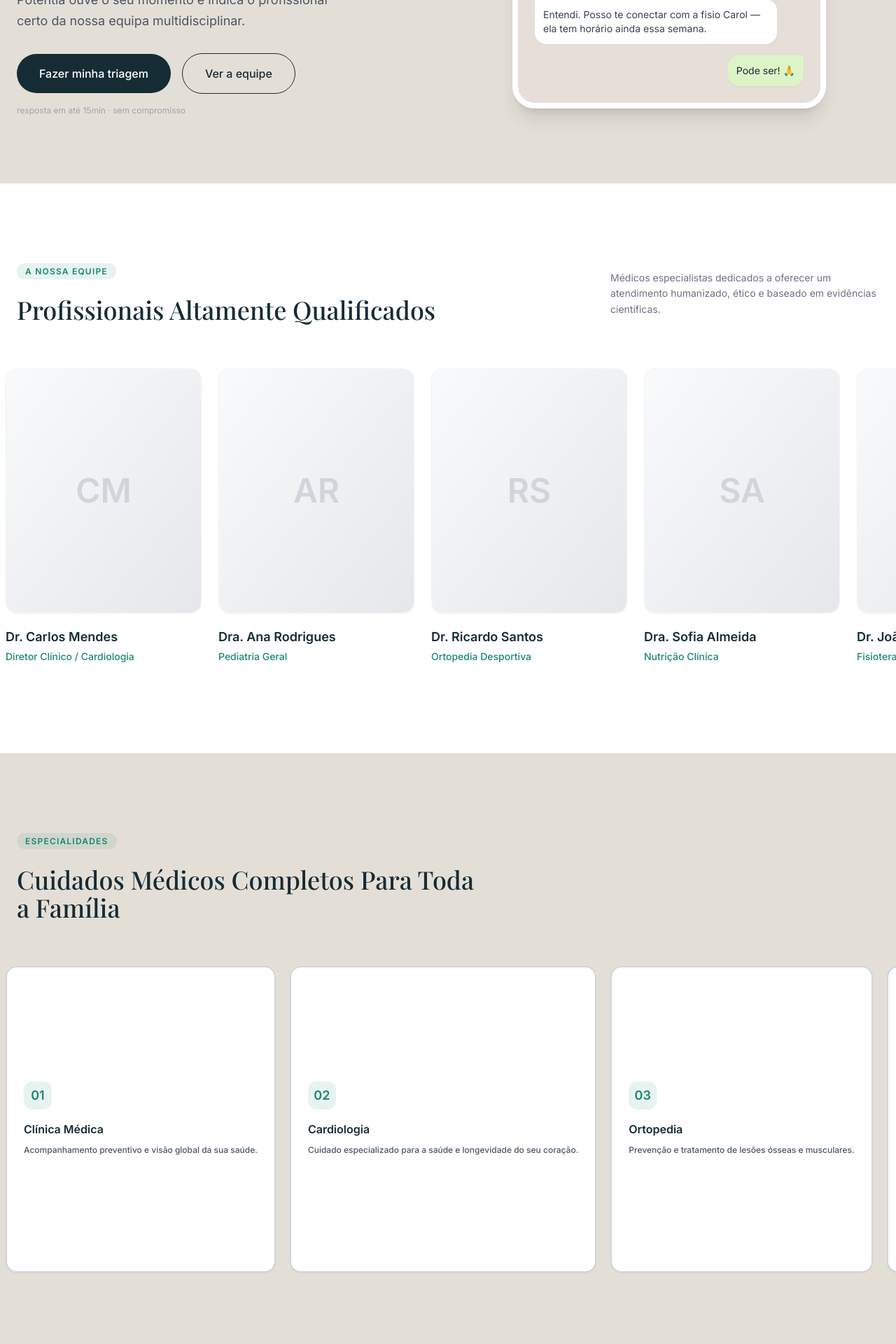
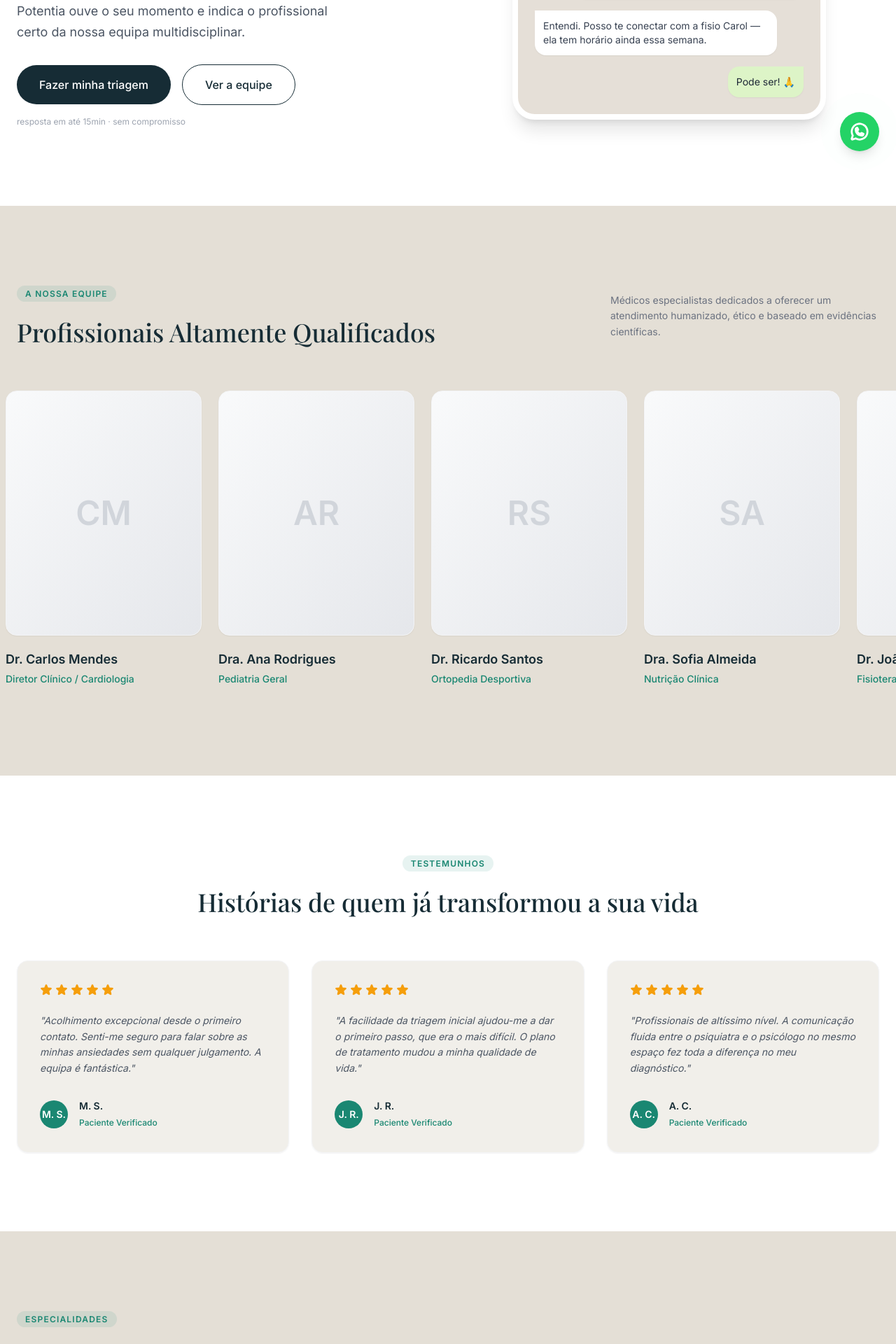
Before and after one commit to CarolSanchezA/potentia-web, a React (Vite) app: page / in a window 1280 px wide. Shown: the part 560-2480 px from the top of the page at 70% size. Built offline with nearby package versions, Linux system fonts and the light colour scheme; a web font is replaced by a local one.

Commit message:
add floating button whatsapp and section reviews

```diff
--- a/src/App.tsx
+++ b/src/App.tsx
@@ -1,10 +1,12 @@
 import Navbar from "@/components/sections/Navbar";
 import Hero from "@/components/sections/Hero";
 import Team from "@/components/sections/Team";
+import Reviews from "@/components/sections/Reviews";
 import Services from "@/components/sections/Services";
 import Triage from "@/components/sections/Triage";
-import Faq from "./components/sections/Faq";
+import Faq from "@/components/sections/Faq";
 import Footer from "@/components/sections/Footer";
+import FloatingWhatsApp from "@/components/sections/FloatingWhatsApp";
 
 export default function App() {
   return (
@@ -14,11 +16,13 @@ export default function App() {
       <main>
         <Hero />
         <Team />
+        <Reviews />
         <Services />
         <Triage />
         <Faq />
       </main>
       <Footer />
+      <FloatingWhatsApp />
     </div>
   );
 }
--- /dev/null
+++ b/src/components/sections/FloatingWhatsApp.tsx
@@ -0,0 +1,20 @@
+import { PiWhatsappLogoBold } from 'react-icons/pi';
+
+export default function FloatingWhatsApp() {
+  return (
+    <a
+      // Este href será atualizado quando ligarmos a API, por agora usamos um link direto de teste
+      href="https://wa.me/5511999999999"
+      target="_blank"
+      rel="noopener noreferrer"
+      className="fixed bottom-6 right-6 z-50 w-14 h-14 bg-[#25D366] text-white rounded-full shadow-lg hover:shadow-xl hover:-translate-y-1 transition-all duration-300 flex items-center justify-center group"
+      aria-label="Falar com a triagem no WhatsApp"
+    >
+      {/* Efeito de onda/pulso atrás do botão para chamar a atenção */}
+      <span className="absolute inset-0 rounded-full bg-[#25D366] animate-ping opacity-25 group-hover:opacity-0 transition-opacity"></span>
+
+      {/* Ícone */}
+      <PiWhatsappLogoBold className="text-3xl relative z-10" />
+    </a>
+  );
+}
--- a/src/components/sections/Hero.tsx
+++ b/src/components/sections/Hero.tsx
@@ -1,6 +1,13 @@
 export default function Hero() {
   return (
-    <section className="max-w-7xl mx-auto px-6 py-12 md:py-24 flex flex-col lg:flex-row items-center gap-16 lg:gap-8">
+    // 1. O Outer Wrapper (Capa Externa):
+    // Controla apenas a cor de fundo e garante que estica de ponta a ponta (w-full).
+    <section className="bg-white w-full">
+
+      {/* 2. O Inner Wrapper (Contentor Interno):
+          Segura o conteúdo no meio da tela (max-w-7xl mx-auto) e faz o Flexbox. */}
+      <div className="max-w-7xl mx-auto px-6 py-12 md:py-28 flex flex-col lg:flex-row items-center gap-16 lg:gap-8">
+
         {/* Coluna da Esquerda (Texto) */}
         <div className="w-full lg:w-1/2 flex flex-col items-start text-left">
           <span className="bg-[#E4F1EE] text-potentia-green text-xs font-bold px-4 py-1.5 rounded-full mb-6">
@@ -35,6 +42,7 @@ export default function Hero() {
           </p>
         </div>
 
+        {/* Coluna da Direita (Mockup do Celular) */}
         <div className="w-full lg:w-1/2 relative flex justify-center">
           <div className="absolute -top-4 right-8 bg-white px-4 py-2 rounded-full shadow-sm text-xs font-medium text-gray-600 z-10 flex items-center gap-2">
             <span className="w-2 h-2 rounded-full bg-green-500"></span>
@@ -43,6 +51,7 @@ export default function Hero() {
 
           {/* O "Celular" */}
           <div className="w-full max-w-md bg-potentia-chat rounded-[2rem] shadow-xl overflow-hidden border-8 border-white relative">
+
             {/* Header do WhatsApp */}
             <div className="bg-potentia-green px-6 py-4 flex items-center gap-3">
               <div className="w-10 h-10 rounded-full bg-white flex items-center justify-center">
@@ -87,7 +96,10 @@ export default function Hero() {
                 <p className="text-sm text-gray-800">Pode ser! 🙏</p>
               </div>
             </div>
+
           </div>
+        </div>
+
       </div>
     </section>
   );
--- a/src/components/sections/Navbar.tsx
+++ b/src/components/sections/Navbar.tsx
@@ -16,17 +16,14 @@ export default function Navbar() {
           </span>
         </div>
 
-       {/* Links (O link Triagem continua com o #triagem para rolar a página) */}
         <div className="hidden md:flex items-center gap-8 text-sm font-medium">
           <a href="#team" className="hover:text-potentia-green transition-colors">Equipe</a>
-          {/* ESTE desce para a secção explicativa: */}
           <a href="#triage" className="hover:text-potentia-green transition-colors">Triagem</a>
           <a href="#" className="hover:text-potentia-green transition-colors">Conversas</a>
           <a href="#faq" className="hover:text-potentia-green transition-colors">FAQ</a>
         </div>
 
-        {/* Botão de Ação Principal - Voltamos a usar a tag <button> */}
-        {/* Já deixamos um onClick preparado para receber a chamada da API do WhatsApp */}
+
         <button
           onClick={() => console.log('Chamar API do WhatsApp aqui')}
           className="bg-potentia-dark text-white px-6 py-2.5 rounded-full text-sm font-medium hover:bg-opacity-90 transition-all flex items-center justify-center gap-2 cursor-pointer"
--- /dev/null
+++ b/src/components/sections/Reviews.tsx
@@ -0,0 +1,76 @@
+import { PiStarFill } from 'react-icons/pi';
+
+export default function Reviews() {
+  const reviews = [
+    {
+      id: 1,
+      initials: "M. S.",
+      text: "Acolhimento excepcional desde o primeiro contato. Senti-me seguro para falar sobre as minhas ansiedades sem qualquer julgamento. A equipa é fantástica.",
+      tag: "Paciente Verificado"
+    },
+    {
+      id: 2,
+      initials: "J. R.",
+      text: "A facilidade da triagem inicial ajudou-me a dar o primeiro passo, que era o mais difícil. O plano de tratamento mudou a minha qualidade de vida.",
+      tag: "Paciente Verificado"
+    },
+    {
+      id: 3,
+      initials: "A. C.",
+      text: "Profissionais de altíssimo nível. A comunicação fluida entre o psiquiatra e o psicólogo no mesmo espaço fez toda a diferença no meu diagnóstico.",
+      tag: "Paciente Verificado"
+    }
+  ];
+
+  return (
+    <section className="bg-white py-20 md:py-28">
+      <div className="max-w-7xl mx-auto px-6">
+
+        <div className="text-center mb-16">
+          <span className="text-xs font-bold uppercase tracking-widest text-potentia-green bg-potentia-green/10 px-3 py-1 rounded-full">
+            Testemunhos
+          </span>
+          <h2 className="text-3xl md:text-4xl font-serif text-potentia-dark mt-6 leading-tight">
+            Histórias de quem já transformou a sua vida
+          </h2>
+        </div>
+
+        {/* Grelha de Avaliações */}
+        <div className="grid grid-cols-1 md:grid-cols-3 gap-8">
+          {reviews.map((review) => (
+            <div
+              key={review.id}
+              className="bg-potentia-bg/50 p-8 rounded-2xl border border-gray-100 shadow-sm hover:shadow-md transition-shadow duration-300 flex flex-col justify-between"
+            >
+              <div>
+                {/* 5 Estrelas */}
+                <div className="flex gap-1 mb-6 text-[#F59E0B]">
+                  {[...Array(5)].map((_, i) => (
+                    <PiStarFill key={i} className="text-lg" />
+                  ))}
+                </div>
+
+                {/* Texto da Avaliação */}
+                <p className="text-gray-600 text-sm leading-relaxed italic mb-8">
+                  "{review.text}"
+                </p>
+              </div>
+
+              {/* Rodapé do Card (Iniciais e Tag) */}
+              <div className="flex items-center gap-4">
+                <div className="w-10 h-10 rounded-full bg-potentia-green text-white flex items-center justify-center font-bold text-sm">
+                  {review.initials}
+                </div>
+                <div>
+                  <h4 className="font-bold text-potentia-dark text-sm">{review.initials}</h4>
+                  <span className="text-xs text-potentia-green font-medium">{review.tag}</span>
+                </div>
+              </div>
+            </div>
+          ))}
+        </div>
+
+      </div>
+    </section>
+  );
+}
--- a/src/components/sections/Services.tsx
+++ b/src/components/sections/Services.tsx
@@ -52,7 +52,7 @@ export default function Services() {
             <div
               key={svc.id}
 
-              className="snap-center aspect-square min-w-[65vw] md:min-w-[200px] bg-white p-6 rounded-2xl border-2 border-gray-300 shadow-sm hover:shadow-md hover:border-potentia-green transition-all duration-300 flex flex-col justify-center flex-shrink-0 group/card"
+              className="snap-center aspect-square min-w-[65vw] md:min-w-[200px] bg-white/50 p-6 rounded-2xl border-2 border-gray-300 shadow-sm hover:shadow-md hover:border-potentia-green transition-all duration-300 flex flex-col justify-center flex-shrink-0 group/card"
             >
               <div className="w-10 h-10 rounded-xl bg-potentia-green/10 flex items-center justify-center mb-4 group-hover/card:bg-potentia-green transition-colors duration-300">
                 <span className="text-lg font-bold text-potentia-green group-hover/card:text-white transition-colors duration-300">{svc.id}</span>
--- a/src/components/sections/Team.tsx
+++ b/src/components/sections/Team.tsx
@@ -22,7 +22,7 @@ export default function Team() {
   ];
 
   return (
-    <section id="team" className="bg-white py-20 md:py-28 overflow-hidden">
+    <section id="team" className="bg-potentia-bg py-20 md:py-28 overflow-hidden">
 
       {/* Cabeçalho da Secção */}
       <div className="max-w-7xl mx-auto px-6 mb-12">
```
Lines whose indentation alone changed are shown as unchanged.
